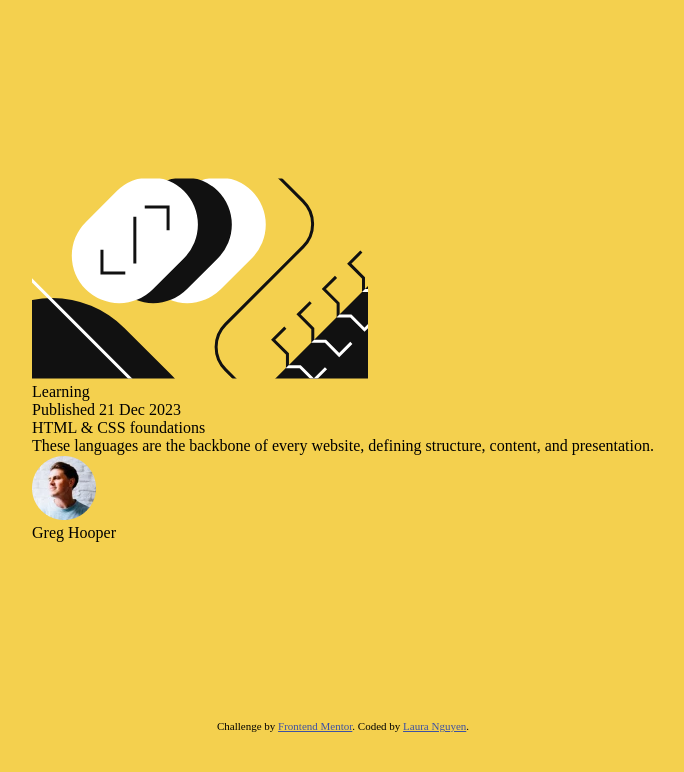
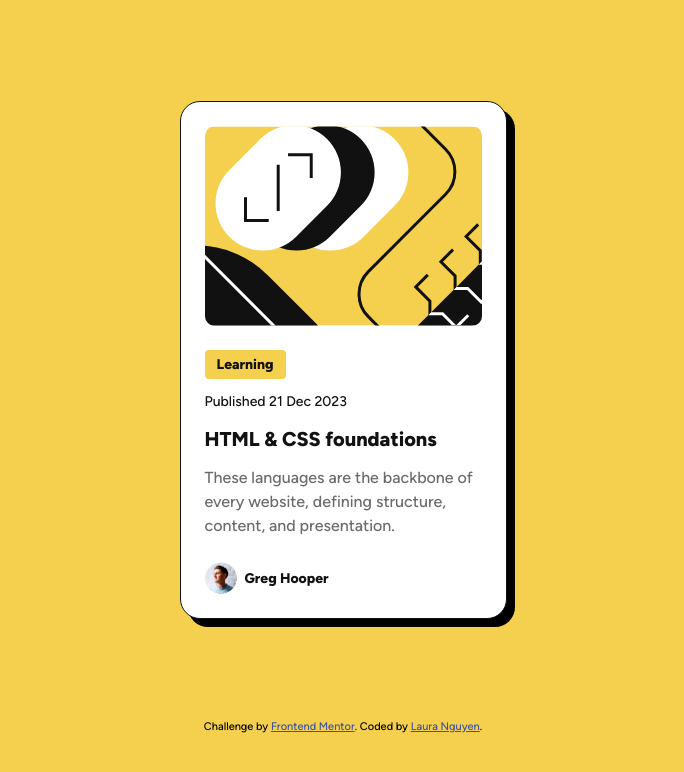
Before and after one commit to laura-nguyen/blog-preview-card, a plain HTML site: page index.html in a window 1280 px wide. Shown: the whole page, without its empty margins (297-981 px from the left). Drawn offline with Linux system fonts and the light colour scheme.

Commit message:
finalized styling

```diff
--- a/index.html
+++ b/index.html
@@ -17,31 +17,31 @@
   </head>
   <body>
     <main class="container">
-      <div class="card">
+      <article class="card">
         <img
           src="./assets/images/illustration-article.svg"
           class="card__thumbnail"
           alt="illustration article thumbnail"
         />
-        <div class="card__text">
-          <div class="card__tag">Learning</div>
+        <section class="card__text">
+          <div class="card__tag"><p>Learning</p></div>
           <div class="card__date">Published 21 Dec 2023</div>
           <div class="card__title">HTML & CSS foundations</div>
           <p class="card__description">
             These languages are the backbone of every website, defining
             structure, content, and presentation.
           </p>
-        </div>
+        </section>
 
-        <div class="card__profile">
+        <footer class="card__profile">
           <img
             src="./assets/images/image-avatar.webp"
             alt="profile picture of greg hopper"
             class="card__profile-image"
           />
-          <p class="card__profile-name">Greg Hooper</p>
-        </div>
-      </div>
+          <p class="card__profile-author">Greg Hooper</p>
+        </footer>
+      </article>
     </main>
 
     <footer>
--- a/index.scss
+++ b/index.scss
@@ -7,9 +7,82 @@
   display: flex;
   align-items: center;
   justify-content: center;
+
   height: 90vh;
   @include desktop {
     margin: 0 auto;
+  }
+}
+
+.card {
+  background-color: $white;
+  width: 20.4375rem;
+  padding: 1.5rem;
+  border: $gray-950 0.0625rem solid;
+  border-radius: 1.25rem;
+  display: flex;
+  flex-direction: column;
+  gap: 1.5rem;
+  box-shadow: 0.5rem 0.5rem rgba(0, 0, 0, 1);
+
+  @include desktop {
+    min-width: 24rem;
+  }
+
+  &__thumbnail {
+    width: auto;
+    height: 12.5rem;
+    border-radius: 0.625rem;
+    object-fit: cover;
+  }
+
+  &__text {
+    display: flex;
+    flex-direction: column;
+    gap: $spacing-150;
+  }
+
+  &__tag {
+    display: flex;
+    p {
+      background-color: $yellow;
+      padding: $spacing-50 $spacing-150;
+      border-radius: 0.25rem;
+      @extend %text-preset-3-bold;
+    }
+  }
+
+  &__date {
+    @extend %text-preset-3;
+  }
+
+  &__title {
+    @extend %text-preset-1;
+
+    @include mobile {
+      font-size: 1.25rem !important;
+    }
+  }
+
+  &__description {
+    @extend %text-preset-2;
+    color: $gray-500 !important;
+  }
+
+  &__profile {
+    display: flex;
+    align-items: center;
+    gap: $spacing-100;
+
+    &-image {
+      width: 2rem;
+      height: 2rem;
+      border-radius: 50%;
+    }
+
+    &-author {
+      @extend %text-preset-3-bold;
+    }
   }
 }
 
--- a/styles/partials/_global.scss
+++ b/styles/partials/_global.scss
@@ -3,7 +3,7 @@
 @use "mixins" as *;
 
 * {
-  // font-family: "Outfit", sans-serif;
+  font-family: "Figtree", sans-serif;
   margin: 0;
   padding: 0;
   box-sizing: border-box;
@@ -13,12 +13,3 @@ body {
   background-color: $yellow;
   height: 100vh;
 }
-
-h1 {
-  // @extend %outfit-bold;
-  // margin-bottom: 1rem;
-}
-
-p {
-  // @extend %outfit-regular;
-}
--- a/styles/partials/_typography.scss
+++ b/styles/partials/_typography.scss
@@ -2,27 +2,17 @@
 
 @font-face {
   font-family: "Figtree";
-  src: url("./../../fonts/Figtree-VariableFont_wght.ttf") format("truetype");
-  font-weight: normal;
+  src: url("../assets/fonts/Figtree-VariableFont_wght.ttf") format("truetype");
+  font-weight: $font-weight-500;
   font-style: normal;
 }
 
 @font-face {
   font-family: "Figtree";
-  src: url("./../..//fonts/Figtree-Italic-VariableFont_wght.ttf")
-    format("truetype");
-  font-weight: normal;
-  font-style: italic;
-}
-
-@font-face {
-  font-family: "Figtree";
-  src: url("./../..//fonts/static/Figtree-Regular.ttf") format("truetype");
-  font-weight: $font-weight-500;
+  src: url("../assets/fonts/static/Figtree-ExtraBold.ttf") format("truetype");
+  font-weight: $font-weight-800;
   font-style: normal;
 }
-
-// ... continue importing the remaining static fonts
 
 %text-preset-1 {
   font-size: 1.5rem;
--- a/styles/partials/_variables.scss
+++ b/styles/partials/_variables.scss
@@ -9,7 +9,7 @@ $font-weight-500: 500;
 $font-weight-800: 800;
 
 // spacing
-$spacing-500: 0.25rem;
+$spacing-50: 0.25rem;
 $spacing-100: 0.5rem;
 $spacing-150: 0.75rem;
 $spacing-200: 1rem;
```
Also changed, not shown: index.css, 2 other files.
